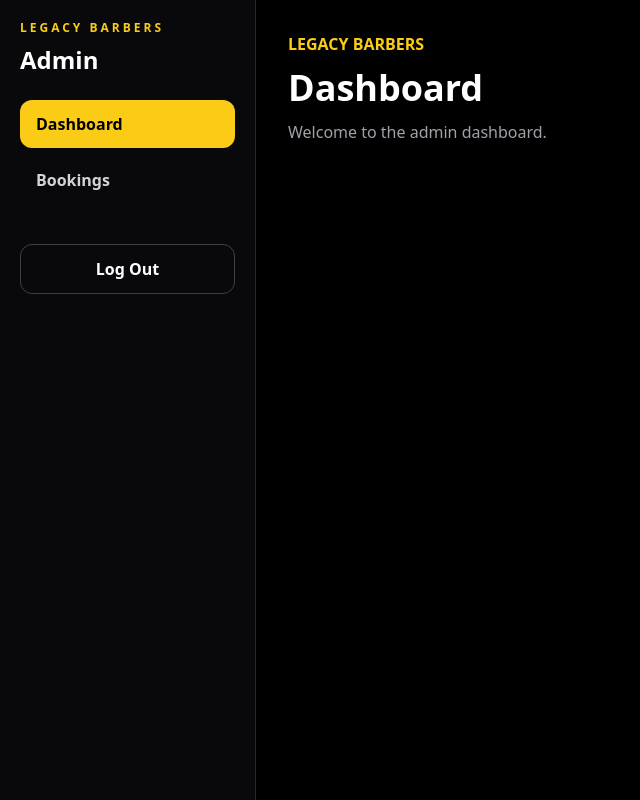
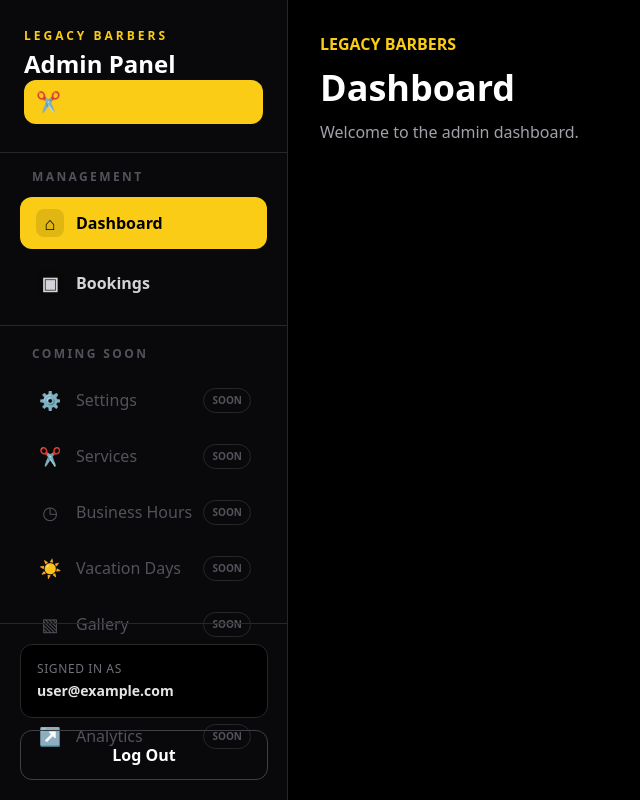
Before and after one commit to jpwebsites123/legacy-barbers, a Next.js app: page /admin in a window 1280 px wide. Shown: the whole page, without its empty margins (0-640 px from the left). Built offline with nearby package versions, Linux system fonts and the light colour scheme; no server answers; sample sign-in values are in the browser's storage.

Commit message:
Upgrade admin sidebar design

```diff
--- a/app/admin/(protected)/layout.js
+++ b/app/admin/(protected)/layout.js
@@ -6,25 +6,47 @@ import { useEffect, useState } from "react";
 import { onAuthStateChanged, signOut } from "firebase/auth";
 import { auth } from "../../../lib/firebase";
 
-const links = [
-  { name: "Dashboard", href: "/admin" },
-  { name: "Bookings", href: "/admin/bookings" },
+const mainLinks = [
+  {
+    name: "Dashboard",
+    href: "/admin",
+    icon: "⌂",
+  },
+  {
+    name: "Bookings",
+    href: "/admin/bookings",
+    icon: "▣",
+  },
+];
+
+const comingSoonLinks = [
+  { name: "Settings", icon: "⚙" },
+  { name: "Services", icon: "✂" },
+  { name: "Business Hours", icon: "◷" },
+  { name: "Vacation Days", icon: "☀" },
+  { name: "Gallery", icon: "▧" },
+  { name: "Reviews", icon: "★" },
+  { name: "Analytics", icon: "↗" },
 ];
 
 export default function AdminLayout({ children }) {
   const pathname = usePathname();
   const router = useRouter();
 
+  const [user, setUser] = useState(null);
   const [checkingAuth, setCheckingAuth] = useState(true);
   const [loggingOut, setLoggingOut] = useState(false);
 
   useEffect(() => {
-    const unsubscribe = onAuthStateChanged(auth, (user) => {
-      if (!user) {
+    const unsubscribe = onAuthStateChanged(auth, (currentUser) => {
+      if (!currentUser) {
+        setUser(null);
+        setCheckingAuth(false);
         router.replace("/admin/login");
         return;
       }
 
+      setUser(currentUser);
       setCheckingAuth(false);
     });
 
@@ -47,53 +69,117 @@ export default function AdminLayout({ children }) {
 
   if (checkingAuth) {
     return (
-      <main className="flex min-h-screen items-center justify-center bg-black text-white">
-        <p className="text-zinc-400">Checking admin access...</p>
+      <main className="flex min-h-screen items-center justify-center bg-black px-4 text-white">
+        <div className="text-center">
+          <div className="mx-auto h-9 w-9 animate-spin rounded-full border-4 border-zinc-700 border-t-yellow-400" />
+
+          <p className="mt-4 text-zinc-400">Checking admin access...</p>
+        </div>
       </main>
     );
   }
 
+  if (!user) {
+    return null;
+  }
+
   return (
     <div className="min-h-screen bg-black text-white lg:flex">
-      <aside className="border-b border-zinc-800 bg-zinc-950 p-5 lg:min-h-screen lg:w-64 lg:border-b-0 lg:border-r">
+      <aside className="border-b border-zinc-800 bg-zinc-950 lg:sticky lg:top-0 lg:h-screen lg:w-72 lg:shrink-0 lg:border-b-0 lg:border-r">
+        <div className="flex items-center justify-between px-5 py-5 lg:block lg:px-6 lg:py-7">
           <div>
             <p className="text-xs font-bold uppercase tracking-[0.25em] text-yellow-400">
               Legacy Barbers
             </p>
 
-          <h1 className="mt-2 text-2xl font-black">Admin</h1>
+            <h1 className="mt-1 text-2xl font-black">Admin Panel</h1>
           </div>
 
-        <nav className="mt-6 flex gap-2 overflow-x-auto lg:flex-col lg:overflow-visible">
-          {links.map((link) => {
-            const active =
+          <div className="rounded-xl bg-yellow-400 px-3 py-2 text-xl text-black">
+            ✂
+          </div>
+        </div>
+
+        <div className="border-t border-zinc-800 px-4 py-4 lg:px-5">
+          <p className="mb-3 hidden px-3 text-xs font-bold uppercase tracking-[0.2em] text-zinc-600 lg:block">
+            Management
+          </p>
+
+          <nav className="flex gap-2 overflow-x-auto pb-1 lg:flex-col lg:overflow-visible lg:pb-0">
+            {mainLinks.map((link) => {
+              const isActive =
                 pathname === link.href ||
-              (link.href !== "/admin" && pathname.startsWith(link.href));
+                (link.href !== "/admin" &&
+                  pathname.startsWith(`${link.href}/`));
 
               return (
                 <Link
                   key={link.href}
                   href={link.href}
-                className={`whitespace-nowrap rounded-xl px-4 py-3 font-semibold transition ${
-                  active
+                  className={`flex shrink-0 items-center gap-3 rounded-xl px-4 py-3 font-semibold transition ${
+                    isActive
                       ? "bg-yellow-400 text-black"
                       : "text-zinc-300 hover:bg-zinc-900 hover:text-white"
                   }`}
                 >
+                  <span className="flex h-7 w-7 items-center justify-center rounded-lg bg-black/10 text-lg">
+                    {link.icon}
+                  </span>
+
                   {link.name}
                 </Link>
               );
             })}
           </nav>
+        </div>
+
+        <div className="hidden border-t border-zinc-800 px-5 py-5 lg:block">
+          <p className="mb-3 px-3 text-xs font-bold uppercase tracking-[0.2em] text-zinc-600">
+            Coming Soon
+          </p>
+
+          <div className="space-y-1">
+            {comingSoonLinks.map((link) => (
+              <div
+                key={link.name}
+                className="flex cursor-not-allowed items-center justify-between rounded-xl px-4 py-3 text-zinc-600"
+              >
+                <div className="flex items-center gap-3">
+                  <span className="flex h-7 w-7 items-center justify-center text-lg">
+                    {link.icon}
+                  </span>
+
+                  <span className="font-medium">{link.name}</span>
+                </div>
+
+                <span className="rounded-full border border-zinc-800 px-2 py-1 text-[10px] font-bold uppercase">
+                  Soon
+                </span>
+              </div>
+            ))}
+          </div>
+        </div>
+
+        <div className="border-t border-zinc-800 p-4 lg:absolute lg:bottom-0 lg:w-72 lg:p-5">
+          <div className="mb-3 hidden rounded-xl border border-zinc-800 bg-black p-4 lg:block">
+            <p className="text-xs uppercase tracking-wider text-zinc-500">
+              Signed in as
+            </p>
+
+            <p className="mt-1 truncate text-sm font-semibold text-zinc-200">
+              {user.email}
+            </p>
+          </div>
 
           <button
             type="button"
             onClick={handleLogout}
             disabled={loggingOut}
-          className="mt-6 w-full rounded-xl border border-zinc-700 px-4 py-3 font-bold transition hover:border-red-400 hover:text-red-400 disabled:cursor-not-allowed disabled:opacity-50 lg:mt-10"
+            className="w-full rounded-xl border border-zinc-700 px-4 py-3 font-bold transition hover:border-red-400 hover:bg-red-500/10 hover:text-red-400 disabled:cursor-not-allowed disabled:opacity-50"
           >
             {loggingOut ? "Logging Out..." : "Log Out"}
           </button>
+        </div>
       </aside>
 
       <div className="min-w-0 flex-1">{children}</div>
```
Lines whose indentation alone changed are shown as unchanged.
